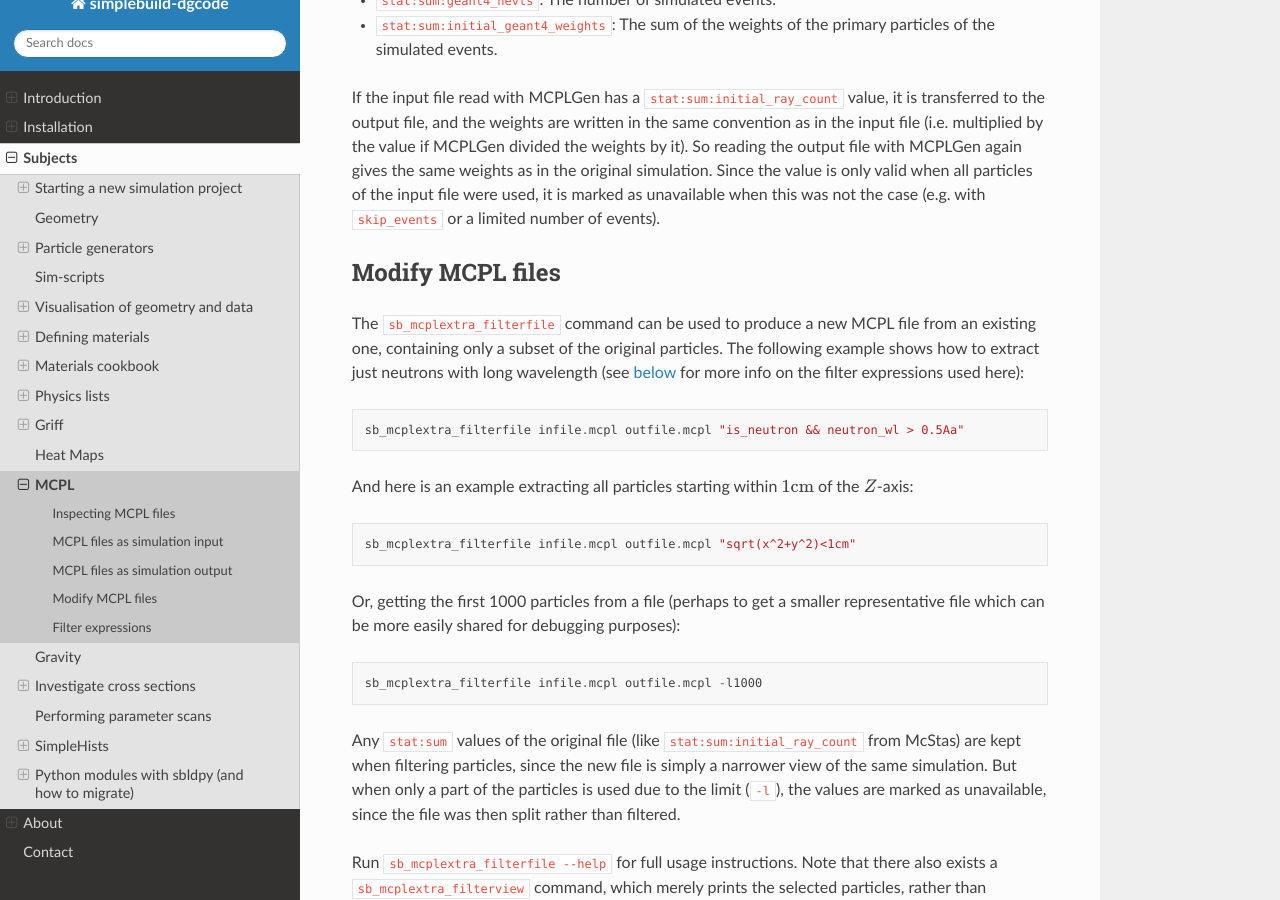
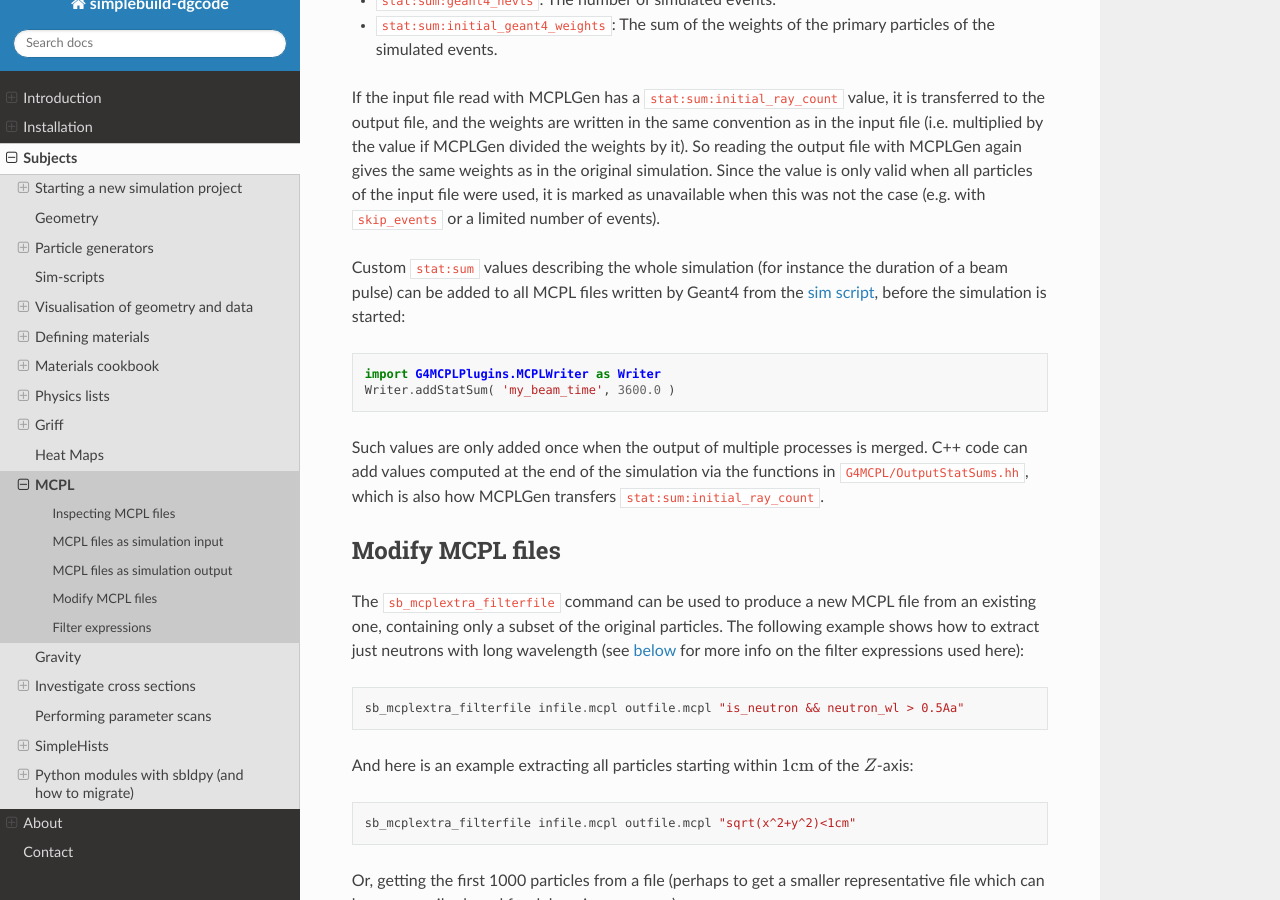
Before and after one commit to mctools/simplebuild-dgcode, a Sphinx documentation site: the page built from doc/source/mcpl.rst, in a window 1280 px wide and 900 px high, scrolled down 3039 px. Built offline with Sphinx 7.4.7 and the Read the Docs theme 3.1.0, drawn with Linux system fonts in a browser that asks for light colours; the version number could not be read and is left out; cross-references to code outside the pages are shown as plain code.

Commit message:
G4MCPL: global registry of stat:sum values for MCPLWriter output files
Replace the G4MCPL/InitialRayCountInfo.hh interface (which MCPLWriter found via
dynamic_cast on the generator, which failed on Intel macOS since the
header-only class had separate type information in each Python module) with a
global registry in G4MCPL/OutputStatSums.hh. Components or user code can add
stat:sum entries for all files written by MCPLWriter (with a mode which
determines how the values add up when the files of multiple processes are
merged), and set a factor for the weights written.

MCPLGen uses it to transfer stat:sum:initial_ray_count of its input file. The
registration happens when its parameters are validated, before the simulation
starts and before any fork when multiprocessing. Python code can add constant
values with G4MCPLPlugins.MCPLWriter.addStatSum(key,value).

Assisted-by: Claude

```diff
--- a/doc/source/mcpl.rst
+++ b/doc/source/mcpl.rst
@@ -122,6 +122,20 @@ the weights by it). So reading the output file with MCPLGen again gives the same
 weights as in the original simulation. Since the value is only valid when all
 particles of the input file were used, it is marked as unavailable when this
 was not the case (e.g. with ``skip_events`` or a limited number of events).
+
+Custom ``stat:sum`` values describing the whole simulation (for instance the
+duration of a beam pulse) can be added to all MCPL files written by Geant4 from
+the :ref:`sim script <sbsimscript>`, before the simulation is started:
+
+.. code-block:: python
+
+    import G4MCPLPlugins.MCPLWriter as Writer
+    Writer.addStatSum( 'my_beam_time', 3600.0 )
+
+Such values are only added once when the output of multiple processes is
+merged. C++ code can add values computed at the end of the simulation via the
+functions in :sbpkg:`G4MCPL/OutputStatSums.hh<G4MCPL/libinc/OutputStatSums.hh>`,
+which is also how MCPLGen transfers ``stat:sum:initial_ray_count``.
 
 Modify MCPL files
 -----------------
```
Also changed, not shown: 9 other files.
